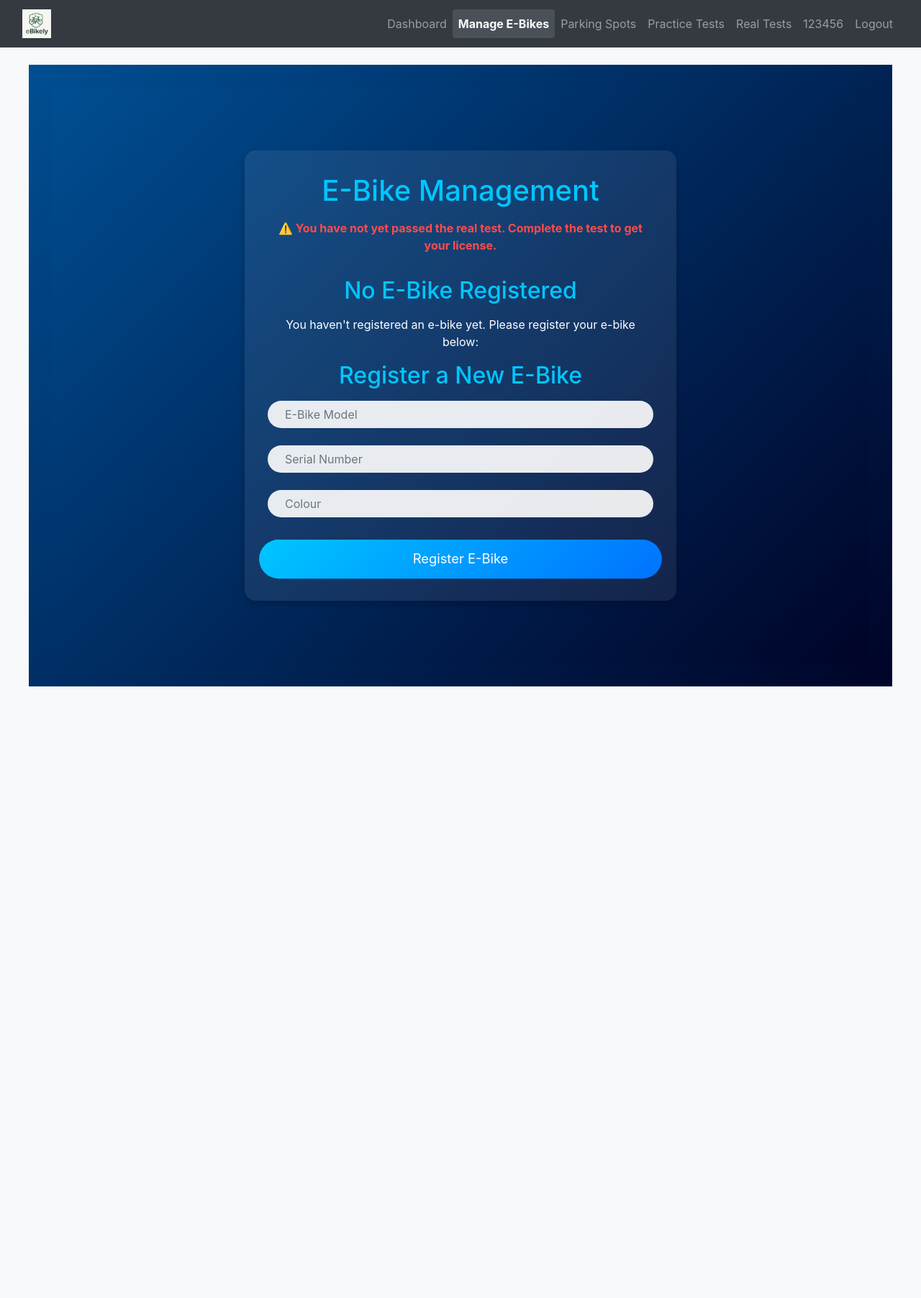
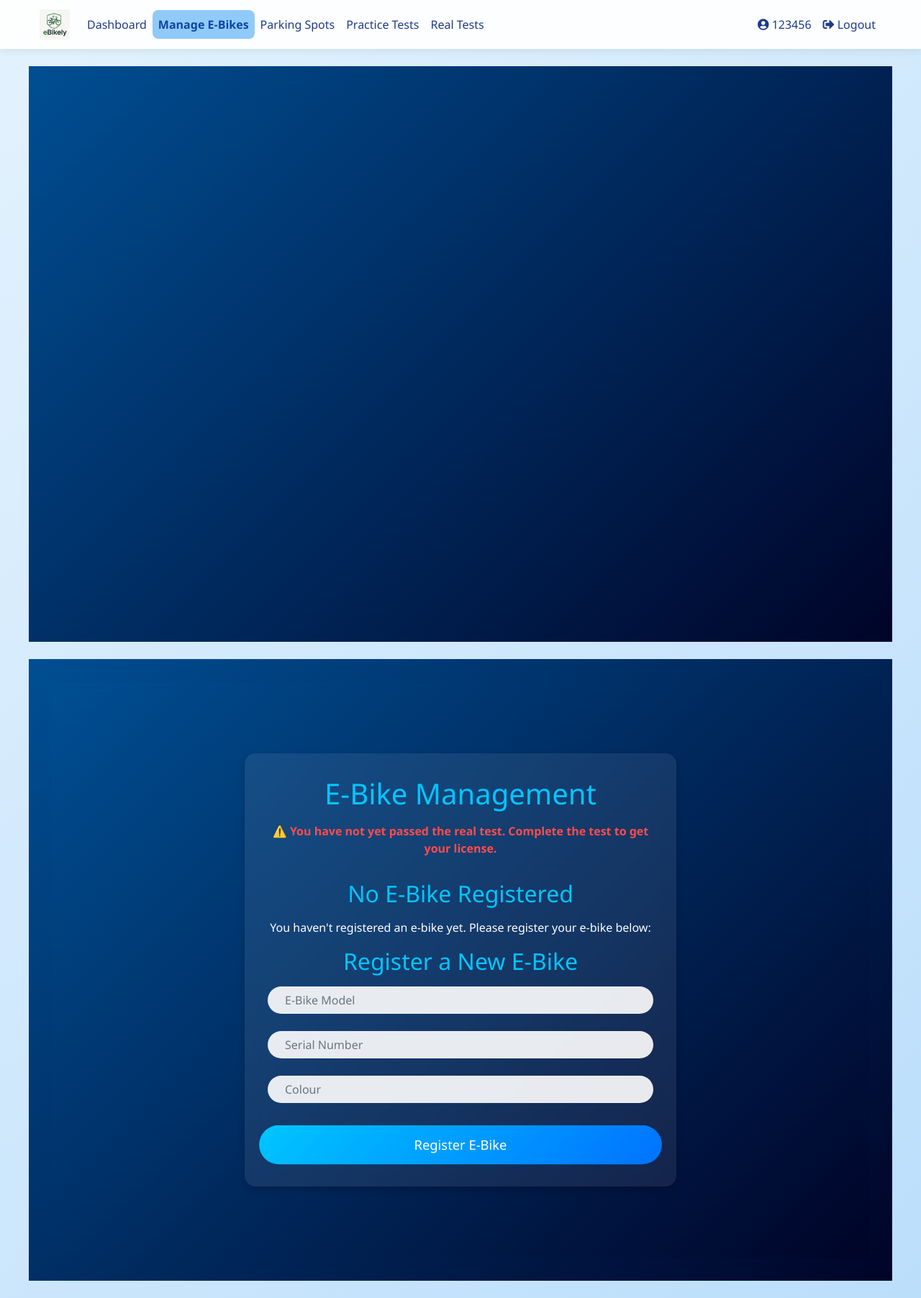
Before and after one commit to TheBlueTongue/eBikely, a Flask app: page /ebikes in a window 1280 px wide. Shown: the whole page at 72% size. Before the commit the page ends 954 px from the top, so only its background shows below. Run offline with Flask 3, Linux system fonts and the light colour scheme; a user stored in the database is signed in; some libraries are stand-ins or nearby versions.

Commit message:
changed the colouring of the base html code

```diff
--- a/templates/base.html
+++ b/templates/base.html
@@ -1,4 +1,3 @@
-
 <!DOCTYPE html>
 <html lang="en">
 <head>
@@ -12,25 +11,77 @@
   <!-- Custom styles -->
   <link rel="stylesheet" href="{{ url_for('static', filename='styles.css') }}">
 
-    <!-- Icons (optional) -->
+  <!-- Icons -->
   <link href="https://cdnjs.cloudflare.com/ajax/libs/font-awesome/5.15.4/css/all.min.css" rel="stylesheet">
 
   <style>
     body {
-            background-color: #f8f9fa;
+      min-height: 100vh;
+      margin: 0;
+      font-family: 'Segoe UI', sans-serif;
+      background: linear-gradient(135deg, #e3f2fd 0%, #bbdefb 100%);
+      color: #212529;
     }
+
+    .navbar {
+      background-color: #ffffffee;
+      backdrop-filter: blur(6px);
+      box-shadow: 0 4px 10px rgba(0, 0, 0, 0.06);
+    }
+
     .navbar-brand img {
-            height: 40px;
+      height: 42px;
+    }
+
+    .nav-link {
+      color: #1e3a8a !important;
+      font-weight: 500;
+      transition: background 0.3s ease;
+      border-radius: 0.5rem;
+      padding: 0.5rem 0.8rem;
+    }
+
+    .nav-link:hover {
+      background-color: rgba(30, 58, 138, 0.1);
+    }
+
+    .nav-link.active {
+      background-color: #90caf9;
+      color: #0d47a1 !important;
+      font-weight: bold;
+    }
+
+    .container, .container-fluid {
+      max-width: 1200px;
+    }
+
+    .alert {
+      border-radius: 0.75rem;
+    }
+
+    .card, .auth-card {
+      background: #ffffff;
+      border-radius: 1rem;
+      box-shadow: 0 4px 12px rgba(0, 0, 0, 0.08);
+      transition: transform 0.2s ease;
+    }
+
+    .card:hover {
+      transform: translateY(-2px);
+    }
+
+    .btn-primary {
+      background: linear-gradient(135deg, #64b5f6, #1e88e5);
       border: none;
+      border-radius: 50px;
+      padding: 0.6rem 1.4rem;
+      font-size: 1rem;
+      color: white;
+      font-weight: 500;
     }
-        .nav-link.active {
-            font-weight: bold;
-            color: #f8f9fa !important;
-            background-color: #495057;
-            border-radius: 0.25rem;
-        }
-        .container {
-            max-width: 1200px;
+
+    .btn-primary:hover {
+      opacity: 0.9;
     }
   </style>
 
@@ -39,38 +90,44 @@
 <body>
 
   <!-- Navbar -->
-    <nav class="navbar navbar-expand-lg navbar-dark bg-dark">
+  <nav class="navbar navbar-expand-lg navbar-light">
     <div class="container-fluid">
-            <!-- Logo linked to dashboard -->
       <a class="navbar-brand" href="{{ url_for('dashboard') }}">
         <img src="{{ url_for('static', filename='images/logo.png') }}" alt="E-Bike Manager Logo">
       </a>
 
-            <button class="navbar-toggler" type="button" data-toggle="collapse" data-target="#navbarNav" aria-controls="navbarNav"
-                    aria-expanded="false" aria-label="Toggle navigation">
+      <button class="navbar-toggler" type="button" data-toggle="collapse" data-target="#navbarNav"
+              aria-controls="navbarNav" aria-expanded="false" aria-label="Toggle navigation">
         <span class="navbar-toggler-icon"></span>
       </button>
 
-            <div class="collapse navbar-collapse" id="navbarNav">
-                <ul class="navbar-nav ml-auto">
+      <div class="collapse navbar-collapse justify-content-between" id="navbarNav">
+        <!-- Left: Main links -->
+        <ul class="navbar-nav">
           {% if current_user.is_authenticated %}
             <li class="nav-item"><a class="nav-link {% if request.endpoint == 'dashboard' %}active{% endif %}" href="{{ url_for('dashboard') }}">Dashboard</a></li>
             <li class="nav-item"><a class="nav-link {% if request.endpoint == 'ebike_management' %}active{% endif %}" href="{{ url_for('ebike_management') }}">Manage E-Bikes</a></li>
             <li class="nav-item"><a class="nav-link {% if request.endpoint == 'parking_spots' %}active{% endif %}" href="{{ url_for('parking_spots') }}">Parking Spots</a></li>
             <li class="nav-item"><a class="nav-link {% if request.endpoint == 'practice_selection' %}active{% endif %}" href="{{ url_for('practice_selection') }}">Practice Tests</a></li>
             <li class="nav-item"><a class="nav-link {% if request.endpoint == 'real_tests' %}active{% endif %}" href="{{ url_for('real_tests') }}">Real Tests</a></li>
-                        <li class="nav-item"><a class="nav-link {% if request.endpoint == 'user_profile' %}active{% endif %}" href="{{ url_for('user_profile') }}">{{ current_user.username }}</a></li>
-                        <li class="nav-item"><a class="nav-link" href="{{ url_for('logout') }}">Logout</a></li>
+          {% endif %}
+        </ul>
+
+        <!-- Right: User / Auth -->
+        <ul class="navbar-nav">
+          {% if current_user.is_authenticated %}
+            <li class="nav-item"><a class="nav-link {% if request.endpoint == 'user_profile' %}active{% endif %}" href="{{ url_for('user_profile') }}"><i class="fas fa-user-circle"></i> {{ current_user.username }}</a></li>
+            <li class="nav-item"><a class="nav-link" href="{{ url_for('logout') }}"><i class="fas fa-sign-out-alt"></i> Logout</a></li>
           {% else %}
-                        <li class="nav-item"><a class="nav-link" href="{{ url_for('login') }}">Login</a></li>
-                        <li class="nav-item"><a class="nav-link" href="{{ url_for('register') }}">Register</a></li>
+            <li class="nav-item"><a class="nav-link" href="{{ url_for('login') }}"><i class="fas fa-sign-in-alt"></i> Login</a></li>
+            <li class="nav-item"><a class="nav-link" href="{{ url_for('register') }}"><i class="fas fa-user-plus"></i> Register</a></li>
           {% endif %}
         </ul>
       </div>
     </div>
   </nav>
 
-    <!-- Flash messages -->
+  <!-- Flash Messages -->
   <div class="container mt-4">
     {% with messages = get_flashed_messages(with_categories=true) %}
       {% if messages %}
@@ -84,12 +141,14 @@
         {% endfor %}
       {% endif %}
     {% endwith %}
+  </div>
 
   <!-- Page Content -->
+  <div class="container my-4">
     {% block content %}{% endblock %}
   </div>
 
-    <!-- Scripts (Bootstrap + optional JS features) -->
+  <!-- Scripts -->
   <script src="https://code.jquery.com/jquery-3.5.1.slim.min.js"></script>
   <script src="https://cdn.jsdelivr.net/npm/@popperjs/core@2.5.3/dist/umd/popper.min.js"></script>
   <script src="https://stackpath.bootstrapcdn.com/bootstrap/4.5.2/js/bootstrap.min.js"></script>
```
Also changed, not shown: persistent_database.db. Lines whose indentation alone changed are shown as unchanged.
